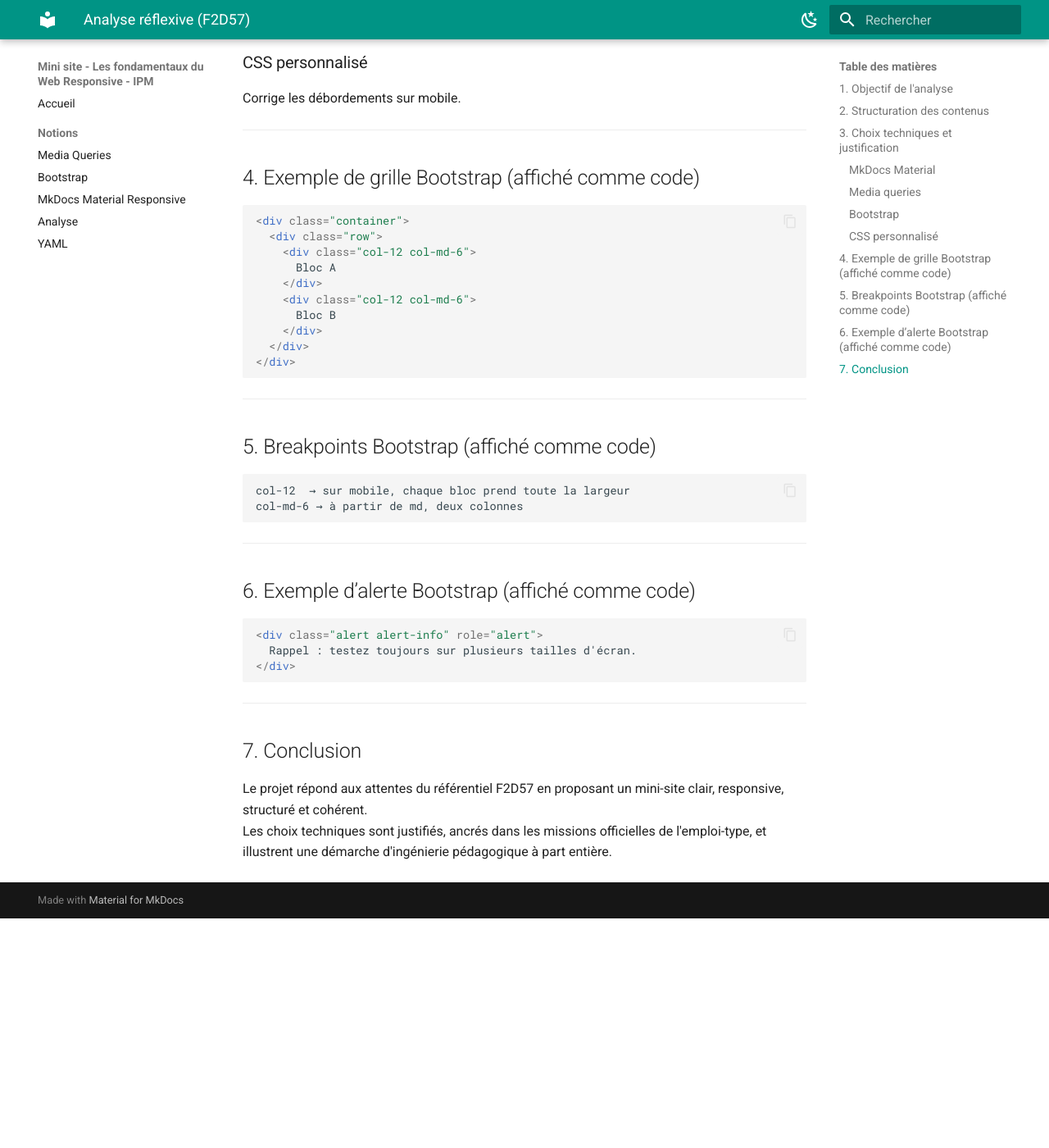
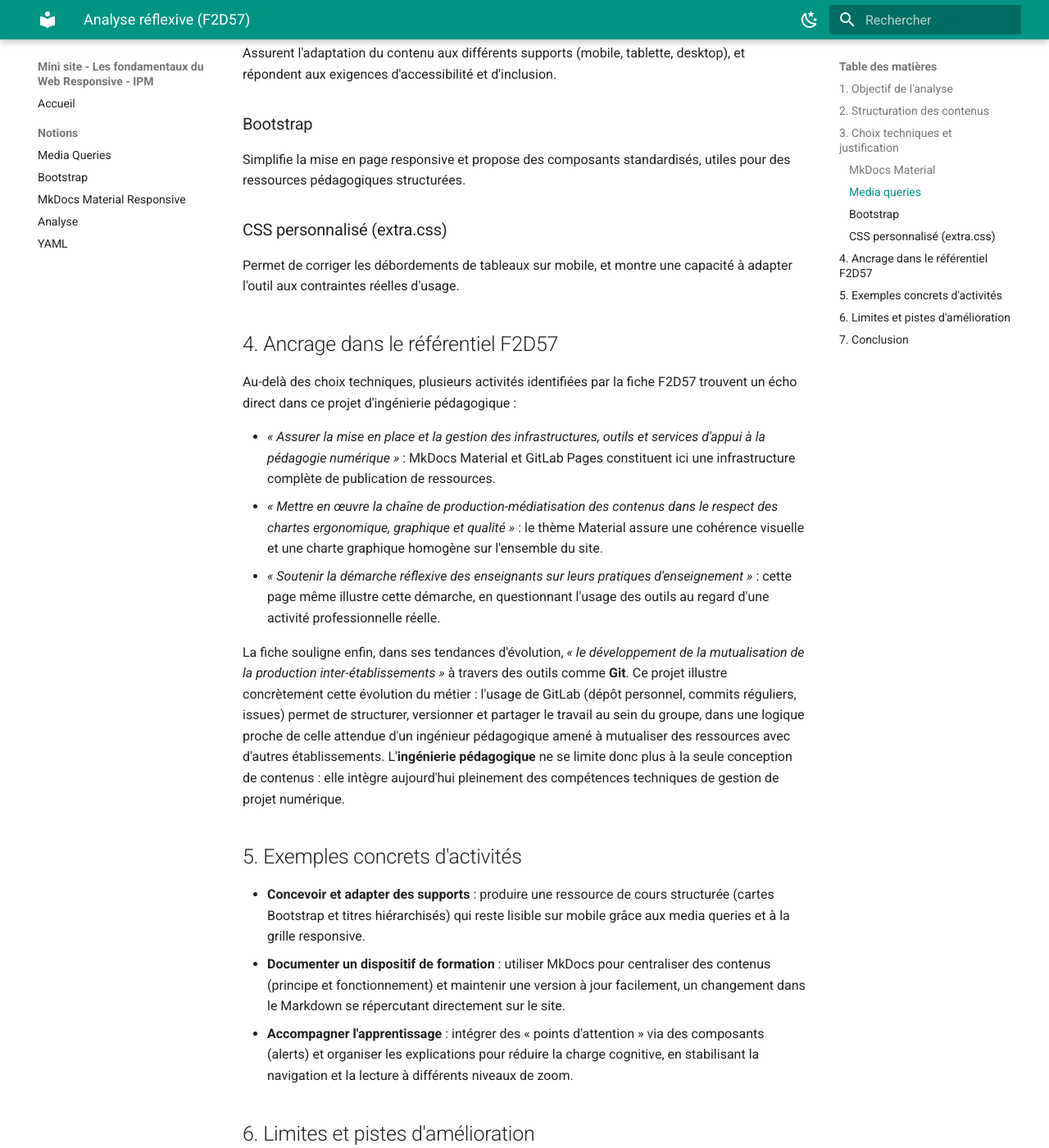
Before and after one commit to audreybrun-bit/tp-mkdocs-responsive-design, an MkDocs documentation site: the page built from docs/ notions/analyse.md, in a window 1280 px wide and 1400 px high, scrolled down 1396 px. Shown: the whole window at 82% size. Built offline with MkDocs 1.6.1 and Material for MkDocs 9.7.7, drawn with Linux system fonts in a browser that asks for light colours; before the commit the page ends 2516 px from its top, so only the background shows below that; some of the changed text lies outside the part shown.

Commit message:
Edit analyse.md

````diff
--- a/docs/ notions/analyse.md
+++ b/docs/ notions/analyse.md
@@ -1,89 +1,69 @@
-# Analyse réflexive (F2D57)
+# Analyse réflexive ([F2D57](https://data.enseignementsup-recherche.gouv.fr/pages/fiche_emploi_type_referens_iii_itrf/?refine.referens_id=F2D57#top))
 
-Cette analyse réflexive met en relation les choix techniques réalisés dans le mini-site (MkDocs Material, Bootstrap, media queries, organisation des contenus) avec les exigences du référentiel F2D57 : concevoir, structurer et diffuser des ressources pédagogiques numériques adaptées aux usages et aux contextes d'apprentissage.
+Cette analyse réflexive met en relation les choix techniques réalisés dans le mini-site (MkDocs Material, Bootstrap, media queries, organisation des contenus) avec les exigences du référentiel F2D57 : concevoir, structurer et diffuser des ressources pédagogiques numériques adaptées aux usages et aux contextes d'apprentissage. Ce travail relève ainsi directement du champ de l'**ingénierie pédagogique**, au cœur de la formation dans laquelle s'inscrit ce projet.
 
-La fiche F2D57 définit la mission de cet emploi-type ainsi :
-« étudier et assurer la maîtrise d'œuvre des projets numériques pour répondre aux besoins des acteurs et publics des établissements et favoriser l'évolution des pratiques pédagogiques ».
-
----
+La fiche F2D57 définit la mission de cet emploi-type ainsi : *« étudier et assurer la maîtrise d'œuvre des projets numériques pour répondre aux besoins des acteurs et publics des établissements et favoriser l'évolution des pratiques pédagogiques »*. C'est cette mission qui sert de fil conducteur à l'analyse qui suit.
 
 ## 1. Objectif de l'analyse
 
-Il s'agit de montrer en quoi les décisions techniques prises dans ce projet relèvent d'une véritable démarche d'ingénierie pédagogique, et contribuent à :
+Il s'agit de montrer en quoi les décisions techniques prises dans ce projet relèvent d'une véritable démarche d'**ingénierie pédagogique**, et contribuent à :
 
-- améliorer l'expérience apprenant ;
-- garantir l'accessibilité ;
-- assurer la cohérence pédagogique ;
-- soutenir la diffusion de contenus multimodaux.
-
----
+- **Améliorer l'expérience apprenant** : guider la lecture, réduire la charge cognitive et stabiliser la navigation.
+- **Garantir l'accessibilité** : assurer une présentation lisible sur mobiles et tablettes, compatible avec différents usages (zoom, tailles de police).
+- **Assurer la cohérence pédagogique** : structurer les contenus et soutenir une progression, du principe au fonctionnement, puis à l'appropriation.
+- **Soutenir la diffusion de contenus multimodaux** : faciliter la réutilisation et la maintenance des supports (mise à jour facile, homogénéité visuelle).
 
 ## 2. Structuration des contenus
 
 Le site repose sur une organisation claire :
 
 - une page d'accueil contextualisée ;
-- une section « Notions » regroupant les concepts clés ;
+- une section « Notions » regroupant les concepts clés (Bootstrap, media queries, MkDocs Material)
 - une page d'analyse réflexive.
 
-Cette structuration répond à l'activité F2D57 :
-« élaborer les cahiers des charges fonctionnels pour la réalisation de dispositifs et de ressources ».
-
----
+Cette structuration répond à l'activité F2D57 *« élaborer les cahiers des charges fonctionnels pour la réalisation de dispositifs et de ressources »* :
+l'arborescence et la navigation (`mkdocs.yml`) ont été pensées avant la production du contenu, comme le ferait un cahier des charges fonctionnel, une démarche typique **d'ingénierie pédagogique.**
 
 ## 3. Choix techniques et justification
 
 ### MkDocs Material
-Documentation claire, hiérarchisée et responsive.
+
+Permet une documentation claire, hiérarchisée et responsive. Offre une cohérence visuelle immédiate et facilite la diffusion de ressources pédagogiques.
 
 ### Media queries
-Adaptation du contenu aux différents supports.
+
+Assurent l'adaptation du contenu aux différents supports (mobile, tablette, desktop), et répondent aux exigences d'accessibilité et d'inclusion.
 
 ### Bootstrap
-Simplifie la mise en page responsive et propose des composants standardisés.
 
-### CSS personnalisé
-Corrige les débordements sur mobile.
+Simplifie la mise en page responsive et propose des composants standardisés, utiles pour des ressources pédagogiques structurées.
 
----
+### CSS personnalisé (extra.css)
 
-## 4. Exemple de grille Bootstrap (affiché comme code)
+Permet de corriger les débordements de tableaux sur mobile, et montre une capacité à adapter l'outil aux contraintes réelles d'usage.
 
-```html
-<div class="container">
-  <div class="row">
-    <div class="col-12 col-md-6">
-      Bloc A
-    </div>
-    <div class="col-12 col-md-6">
-      Bloc B
-    </div>
-  </div>
-</div>
-```
+## 4. Ancrage dans le référentiel F2D57
 
----
+Au-delà des choix techniques, plusieurs activités identifiées par la fiche F2D57 trouvent un écho direct dans ce projet d'ingénierie pédagogique :
 
-## 5. Breakpoints Bootstrap (affiché comme code)
+- *« Assurer la mise en place et la gestion des infrastructures, outils et services d'appui à la pédagogie numérique »* : MkDocs Material et GitLab Pages constituent ici une infrastructure complète de publication de ressources.
+- *« Mettre en œuvre la chaîne de production-médiatisation des contenus dans le respect des chartes ergonomique, graphique et qualité »* : le thème Material assure une cohérence visuelle et une charte graphique homogène sur l'ensemble du site.
+- *« Soutenir la démarche réflexive des enseignants sur leurs pratiques d'enseignement »* : cette page même illustre cette démarche, en questionnant l'usage des outils au regard d'une activité professionnelle réelle.
 
-```html
-col-12  → sur mobile, chaque bloc prend toute la largeur
-col-md-6 → à partir de md, deux colonnes
-```
+La fiche souligne enfin, dans ses tendances d'évolution, *« le développement de la mutualisation de la production inter-établissements »* à travers des outils comme **Git**. Ce projet illustre concrètement cette évolution du métier : l'usage de GitLab (dépôt personnel, commits réguliers, issues) permet de structurer, versionner et partager le travail au sein du groupe, dans une logique proche de celle attendue d'un ingénieur pédagogique amené à mutualiser des ressources avec d'autres établissements. L'**ingénierie pédagogique** ne se limite donc plus à la seule conception de contenus : elle intègre aujourd'hui pleinement des compétences techniques de gestion de projet numérique.
 
----
+## 5. Exemples concrets d'activités
 
-## 6. Exemple d’alerte Bootstrap (affiché comme code)
+- **Concevoir et adapter des supports** : produire une ressource de cours structurée (cartes Bootstrap et titres hiérarchisés) qui reste lisible sur mobile grâce aux media queries et à la grille responsive.
+- **Documenter un dispositif de formation** : utiliser MkDocs pour centraliser des contenus (principe et fonctionnement) et maintenir une version à jour facilement, un changement dans le Markdown se répercutant directement sur le site.
+- **Accompagner l'apprentissage** : intégrer des « points d'attention » via des composants (alerts) et organiser les explications pour réduire la charge cognitive, en stabilisant la navigation et la lecture à différents niveaux de zoom.
 
-```html
-<div class="alert alert-info" role="alert">
-  Rappel : testez toujours sur plusieurs tailles d'écran.
-</div>
-```
+## 6. Limites et pistes d'amélioration
 
----
+- Ajouter des exemples interactifs pour renforcer l'apprentissage.
+- Intégrer davantage de schémas ou de visuels explicatifs.
+- Envisager une version téléchargeable des contenus.
 
 ## 7. Conclusion
 
-Le projet répond aux attentes du référentiel F2D57 en proposant un mini-site clair, responsive, structuré et cohérent.
-Les choix techniques sont justifiés, ancrés dans les missions officielles de l'emploi-type, et illustrent une démarche d'ingénierie pédagogique à part entière.
+Le projet répond aux attentes du référentiel F2D57 en proposant un mini-site clair, responsive, structuré et cohérent. Les choix techniques sont justifiés, ancrés dans les missions officielles de l'emploi-type, et illustrent une démarche d'**ingénierie pédagogique** à part entière, à la fois réflexive et opérationnelle.
````
